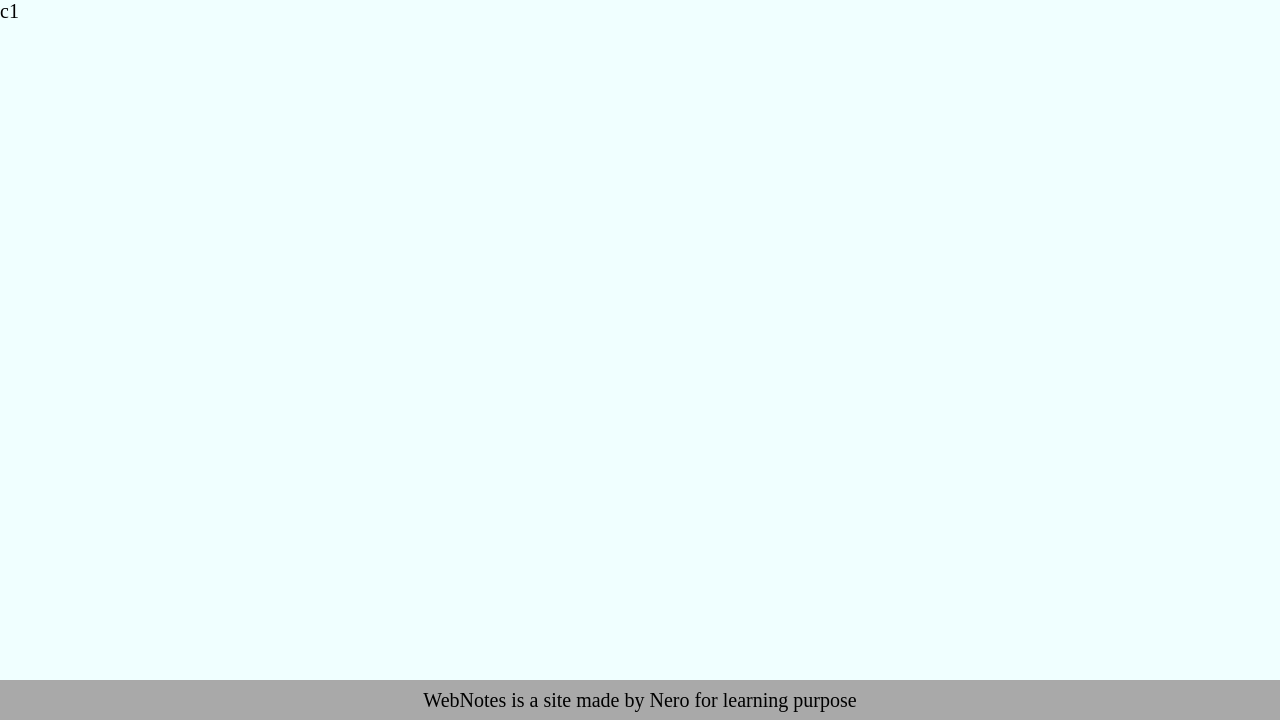
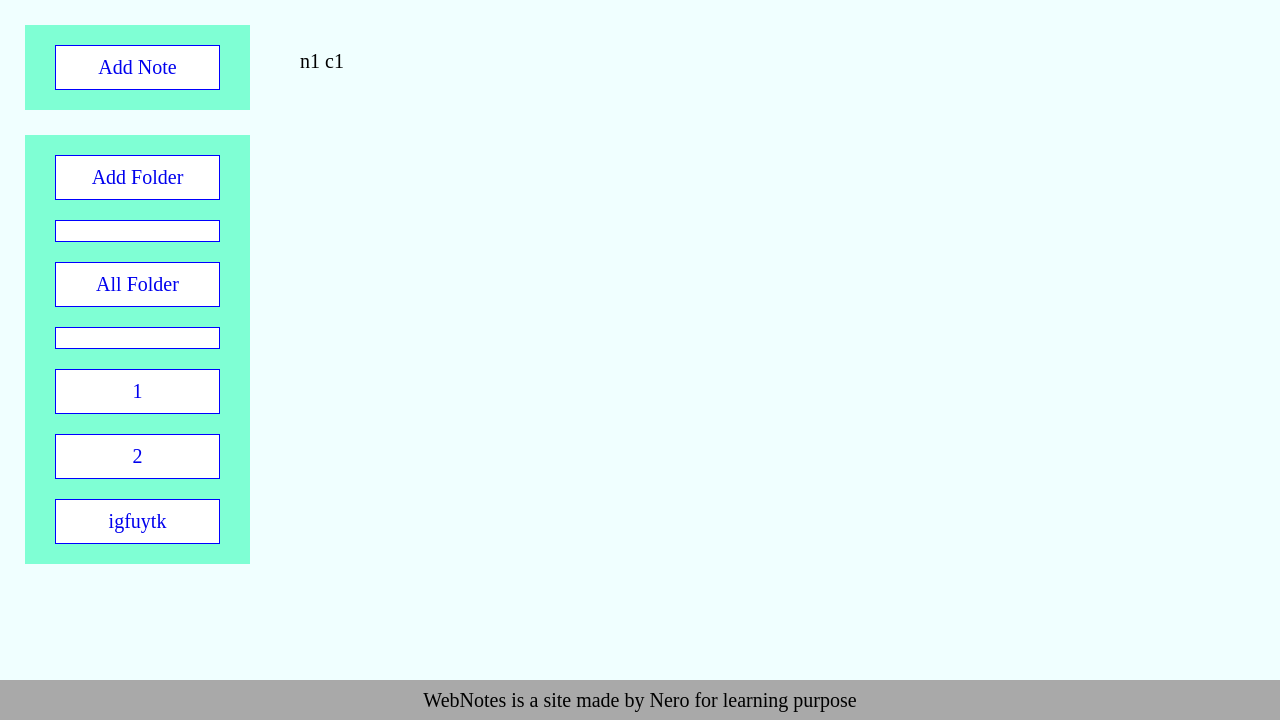
Before and after one commit to nero1933/WebNotes, a Django app: a page that uses notes/templates/notes/show_note.html in a window 1280 px wide. Shown: the part 85-805 px from the top of the page. Run offline with Django 4.2, Linux system fonts and the light colour scheme; a user stored in the database is signed in; data comes from the database, SQL or seed files in the repository; both versions use the stored data as it was after the commit.

Commit message:
template optimized

```diff
--- a/notes/templates/notes/add_folder.html
+++ b/notes/templates/notes/add_folder.html
@@ -1,7 +1,7 @@
 {% extends 'notes/private_notes.html' %}
 
 {% block content %}
-    <div>
+    <div class="container-notes">
         {{ title }}
 
         <form action="{% url 'add_folder' %}" method="post">
--- a/notes/templates/notes/add_private_note.html
+++ b/notes/templates/notes/add_private_note.html
@@ -1,18 +1,16 @@
 {% extends 'notes/private_notes.html' %}
 
 {% block content %}
-    <div>
+    <div class="container-notes">
         {{ title }}
 
         <form action="{% url 'add_private_note' %}" method="post">
             {% csrf_token %}
 
             {% for f in form %}
-{#                {% if f.label != 'User' %}#}
-
 
                 <p><label for="{{ f.id_for_label }}">{{ f.label }}</label>{{ f }}</p>
-{#                {% endif %}#}
+
             {% endfor %}
             <button type="submit">Add Note</button>
         </form>
--- a/notes/templates/notes/private_notes.html
+++ b/notes/templates/notes/private_notes.html
@@ -39,5 +39,4 @@
             </div>
         {% endfor %}
     </div>
-
 {% endblock %}
--- a/notes/templates/notes/show_note.html
+++ b/notes/templates/notes/show_note.html
@@ -1,6 +1,8 @@
-{% extends 'notes/base.html' %}
+{% extends 'notes/private_notes.html' %}
 
 {% block content %}
-    {{ note.titile }}
-    {{ note.content }}
+    <div class="container-notes">
+        {{ note.title }}
+        {{ note.content }}
+    </div>
 {% endblock %}
--- a/notes/utils.py
+++ b/notes/utils.py
@@ -17,14 +17,14 @@ class DataMixin:
         context = kwargs
         context['menu'] = menu
         self.kwargs['username'] = self.request.user
-        # context['folders'] = Folder.objects.filter(user=self.request.user)
         context['folders'] = Folder.objects.filter(user__username=self.kwargs['username']).select_related('user')
-        context['notes'] = Note.objects.filter(user__username=self.kwargs['username']).select_related('user')
+        # context['notes'] = Note.objects.filter(user__username=self.kwargs['username']).select_related('user')
 
-        if 'note_selected' not in context:
-            context['note_selected'] = 0
-        elif 'folder_selected' not in context:
-            context['folder_selected'] = 0
+
+        # if 'note_selected' not in context:
+        #     context['note_selected'] = 0
+        # elif 'folder_selected' not in context:
+        #     context['folder_selected'] = 0
 
         return context
 
--- a/notes/views.py
+++ b/notes/views.py
@@ -9,8 +9,6 @@ from django.views.generic import CreateView, ListView, DetailView
 from .forms import *
 from .utils import *
 
-from slugify import slugify
-
 menu = [
     {'title': 'Private Notes', 'url_name': 'private_notes'},
     {'title': 'Group notes', 'url_name': 'group_notes'},
@@ -20,22 +18,6 @@ menu = [
 def index(request):
     return render(request, 'notes/index.html', {'menu': menu, 'title': 'Home Page'})
 
-
-# class WomenHome(DataMixin, ListView):
-#     model = Women
-#     template_name = 'women/index.html'
-#     context_object_name = 'posts'
-#
-#     def get_context_data(self, *, object_list=None, **kwargs):
-#         context = super().get_context_data(**kwargs)
-#         c_def = self.get_user_context(title="Главная страница")
-#         return dict(list(context.items()) + list(c_def.items()))
-#
-#     def get_queryset(self):
-#         return Women.objects.filter(is_published=True).select_related('cat')
-
-
-#  return Note.objects.filter(user=self.request.user, folder__slug=self.kwargs['folder_slug']).select_related('folder')
 
 class PrivateNotes(LoginRequiredMixin, DataMixin, ListView):
     model = Note
@@ -48,8 +30,9 @@ class PrivateNotes(LoginRequiredMixin, DataMixin, ListView):
         return dict(list(context.items()) + list(c_def.items()))
 
     def get_queryset(self):
-        return Note.objects.filter(user=self.request.user.id)
-        # return Note.objects.filter(user__username='username').select_related('user')
+        self.kwargs['username'] = self.request.user
+        # return Note.objects.filter(user__username=self.kwargs['username']).select_related('user')
+        return Note.objects.filter(user__username=self.kwargs['username']).select_related('user')
 
 
 class ShowNote(LoginRequiredMixin, DataMixin, DetailView):
@@ -99,27 +82,10 @@ class AllFolders(LoginRequiredMixin, DataMixin, ListView):
         return dict(list(context.items()) + list(c_def.items()))
 
 
-# class WomenCategory(DataMixin, ListView):
-#     model = Women
-#     template_name = 'women/index.html'
-#     context_object_name = 'posts'
-#     allow_empty = False
-#
-#     def get_queryset(self):
-#         return Women.objects.filter(cat__slug=self.kwargs['cat_slug'], is_published=True).select_related('cat')
-#
-#     def get_context_data(self, *, object_list=None, **kwargs):
-#         context = super().get_context_data(**kwargs)
-#         c = Category.objects.get(slug=self.kwargs['cat_slug'])
-#         c_def = self.get_user_context(title='Категория - ' + str(c.name),
-#                                       cat_selected=c.pk)
-#         return dict(list(context.items()) + list(c_def.items()))
-
-
 class ShowFolder(LoginRequiredMixin, DataMixin, ListView):
     model = Note
-    template_name = 'notes/show_folder.html'
-    context_object_name = 'folder'
+    template_name = 'notes/private_notes.html'
+    context_object_name = 'notes'
 
     def get_context_data(self, *, object_list=None, **kwargs):
         context = super().get_context_data(**kwargs)
@@ -128,7 +94,9 @@ class ShowFolder(LoginRequiredMixin, DataMixin, ListView):
         return dict(list(context.items()) + list(c_def.items()))
 
     def get_queryset(self):
-        return Note.objects.filter(user__username=self.kwargs['username']).select_related('user').select_related('folder')
+        return Note.objects.filter(user__username=self.kwargs['username'],
+                                   folder__slug=self.kwargs['folder_slug']
+                                   ).select_related('user').select_related('folder')
 
 
 class AddFolder(LoginRequiredMixin, DataMixin, DataAssignMixin, CreateView):
```
Also changed, not shown: notes/templates/notes/show_folder.html (deleted, +0 -13 lines), db.sqlite3.
